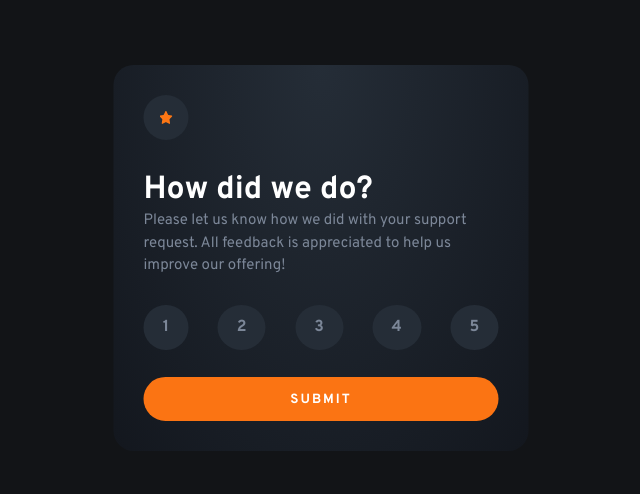
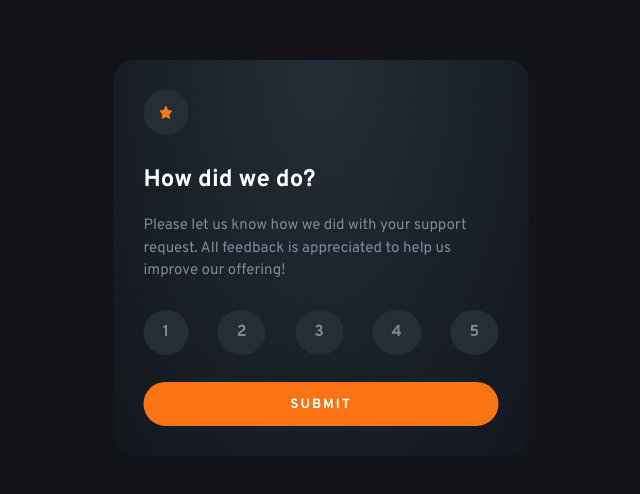
Before and after one commit to dimxn/interactive-rating-component-main, a plain HTML site: page index.html in a window 1280 px wide. Shown: the part 142-636 px from the top of the page, without its empty margins (319-959 px from the left). Drawn offline with Linux system fonts and the light colour scheme.

Commit message:
first commit

```diff
--- a/style.css
+++ b/style.css
@@ -73,6 +73,8 @@ p {
 
 .title {
   color: white;
+  font-size: 1.5em;
+  padding-bottom: 20px;
 }
 
 .info,
```
